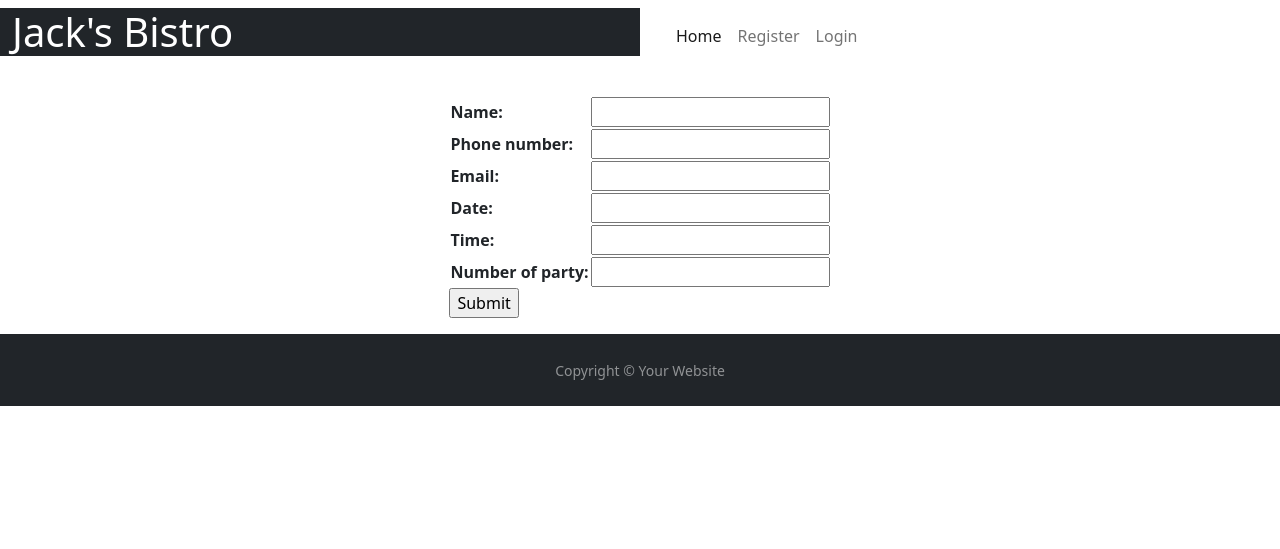
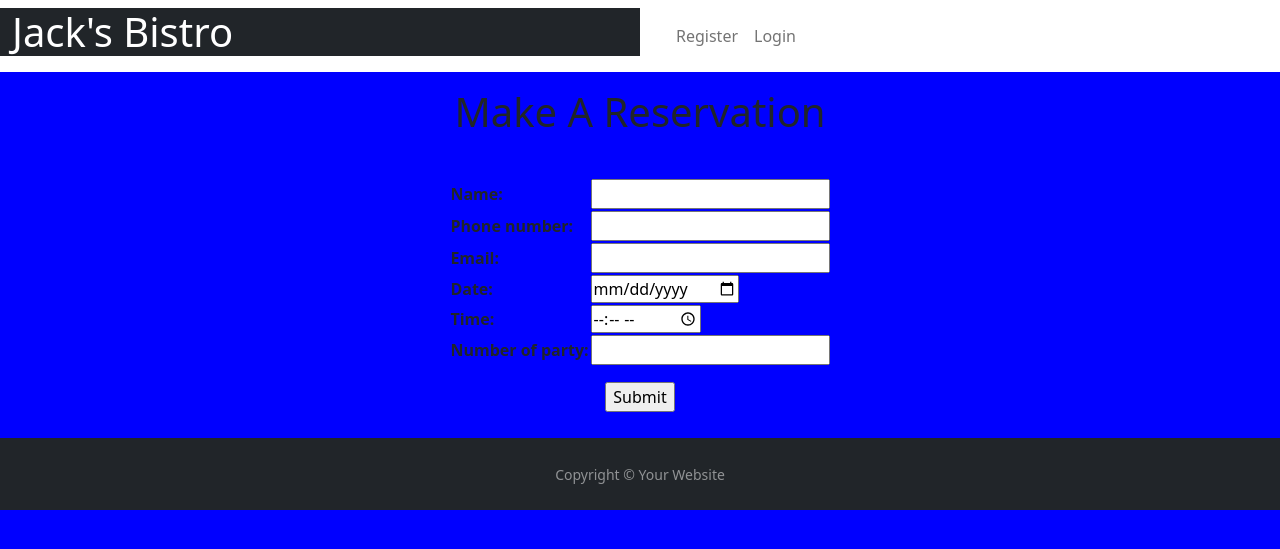
Before and after one commit to jackcrosbie/p4-restuarant-project, a Django app: page /reservations/ in a window 1280 px wide. Shown: the top 549 px of the page. Run offline with Django 3.2, Linux system fonts and the light colour scheme; some libraries are stand-ins or nearby versions.

Commit message:
added html and styling to base.html

```diff
--- a/jacksbistro/settings.py
+++ b/jacksbistro/settings.py
@@ -42,6 +42,8 @@ INSTALLED_APPS = [
     'django.contrib.messages',
     'cloudinary_storage',
     'django.contrib.staticfiles',
+    'bootstrap4',
+    'phonenumber_field',
     'cloudinary',
     'reservations',
 ]
--- a/reservations/forms.py
+++ b/reservations/forms.py
@@ -1,8 +1,12 @@
 from .models import Reservations
 from django import forms
-
+from .widgets import DatePickerInput, TimePickerInput
 
 class ReservationForm(forms.ModelForm):
     class Meta:
         model = Reservations
-        fields = ('name', 'phone_number', 'email', 'date', 'time', 'number_of_party')
+        fields = ['name', 'phone_number', 'email', 'date', 'time', 'number_of_party']
+        widgets = {
+            'date': DatePickerInput(format='%d-%m-%Y'),
+            'time': TimePickerInput(),
+        }
--- a/reservations/models.py
+++ b/reservations/models.py
@@ -1,11 +1,12 @@
 """ django Imports """
 from django.db import models
 from django.contrib.auth.models import User
+from phonenumber_field.modelfields import PhoneNumberField
 
 
 class Reservations(models.Model):
     name = models.CharField(max_length=50)
-    phone_number = models.IntegerField()
+    phone_number = PhoneNumberField()
     email = models.EmailField()
     date = models.DateField()
     time = models.TimeField()
--- a/reservations/views.py
+++ b/reservations/views.py
@@ -17,4 +17,5 @@ class ReservationsFormView(CreateView):
     def form_valid(self, form):
 
         print("Form Submitted Successfully")
+        # this is what the method needs to run as expected when called, otherwise it's missing info it needs
         return super().form_valid(form)
--- a/static/css/style.css
+++ b/static/css/style.css
@@ -0,0 +1,8 @@
+body {
+    margin: 0;
+    background-color: blue;
+}
+
+form, table{
+    padding: 10px;
+}
--- a/templates/base.html
+++ b/templates/base.html
@@ -11,6 +11,8 @@
         integrity="sha384-1BmE4kWBq78iYhFldvKuhfTAU6auU8tT94WrHftjDbrCEXSU1oBoqyl2QvZ6jIW3" crossorigin="anonymous">
     <link rel="stylesheet" href="{% static 'css/style.css' %}">
 
+
+
     <title>Jack's Bistro</title>
 </head>
 
@@ -18,16 +20,13 @@
     <nav class="navbar navbar-expand-lg navbar-light bg-white">
         <h1 class="text-left bg-dark font-weight-bold text-white container-fluid">Jack's Bistro</h1>
         <div class="container-fluid text-right">
-            <a class="navbar-brand" href="#"></a>
+            <a class="navbar-brand" href="/"></a>
             <button class="navbar-toggler" type="button" data-bs-toggle="collapse" data-bs-target="#navbarText"
                 aria-controls="navbarText" aria-expanded="false" aria-label="Toggle navigation">
                 <span class="navbar-toggler-icon"></span>
             </button>
             <div class="collapse navbar-collapse" id="navbarText">
                 <ul class="navbar-nav me-auto mb-2 mb-lg-0">
-                    <li class="nav-item">
-                        <a class="nav-link active" aria-current="page" href="#">Home</a>
-                    </li>
                     {% if user.is_authenticated %}
                     <li class="nav-item">
                         <a class="nav-link" href="#">Logout</a>
@@ -40,11 +39,11 @@
                         <a class="nav-link" href="#">Login</a>
                     </li>
                     {% endif %}
-
                 </ul>
             </div>
         </div>
     </nav>
+
     <p>
         {% block content %}
 
@@ -55,7 +54,10 @@
             <small>Copyright &copy; Your Website</small>
         </div>
     </footer>
-</body>
+    <script src="https://cdnjs.cloudflare.com/ajax/libs/datepicker/1.0.10/datepicker.min.js"
+        integrity="sha512-RCgrAvvoLpP7KVgTkTctrUdv7C6t7Un3p1iaoPr1++3pybCyCsCZZN7QEHMZTcJTmcJ7jzexTO+eFpHk4OCFAg=="
+        crossorigin="anonymous" referrerpolicy="no-referrer"></script>
 </body>
 
+
 </html>
--- a/templates/reservations.html
+++ b/templates/reservations.html
@@ -1,13 +1,19 @@
 {% extends "base.html" %}
 
 {% block content %}
+<div class="container mb-3">
+    <h1 class="d-flex justify-content-center">Make A Reservation</h1>
+</div>
 <div class="mx-auto form-group mt-2">
+
     <form action="{% url 'reservations' %}" method="post">
         {% csrf_token %}
         <table>
             {{ form.as_table }}
         </table>
-        <input type="submit" value="Submit">
+        <div class="mt-3 d-flex justify-content-center">
+            <input type="submit" value="Submit">
+        </div>
     </form>
 </div>
 {% endblock %}
```
Also changed, not shown: reservations/widgets.py (added, +8 -0 lines), reservations/migrations/0003_alter_reservations_options.py (added).
